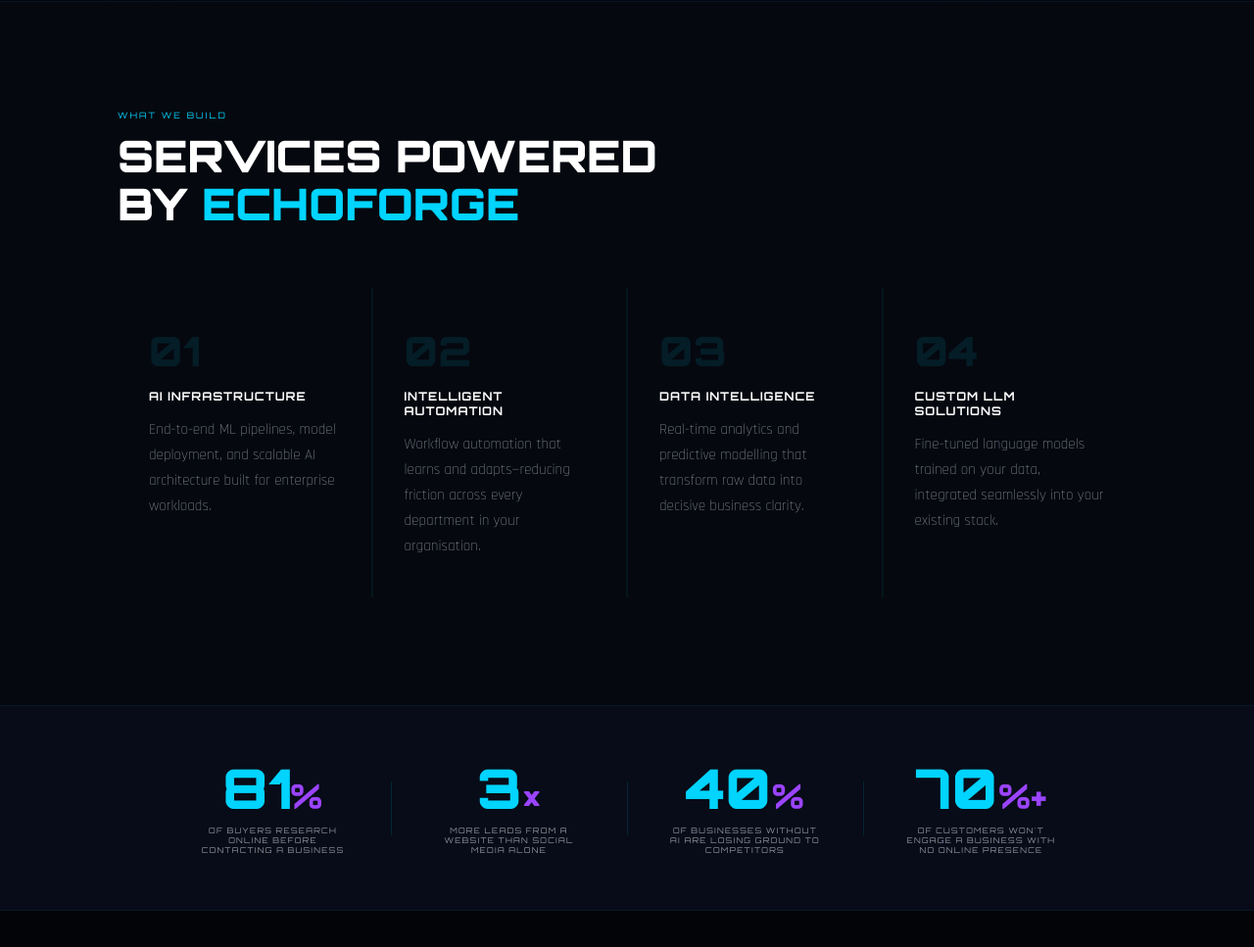
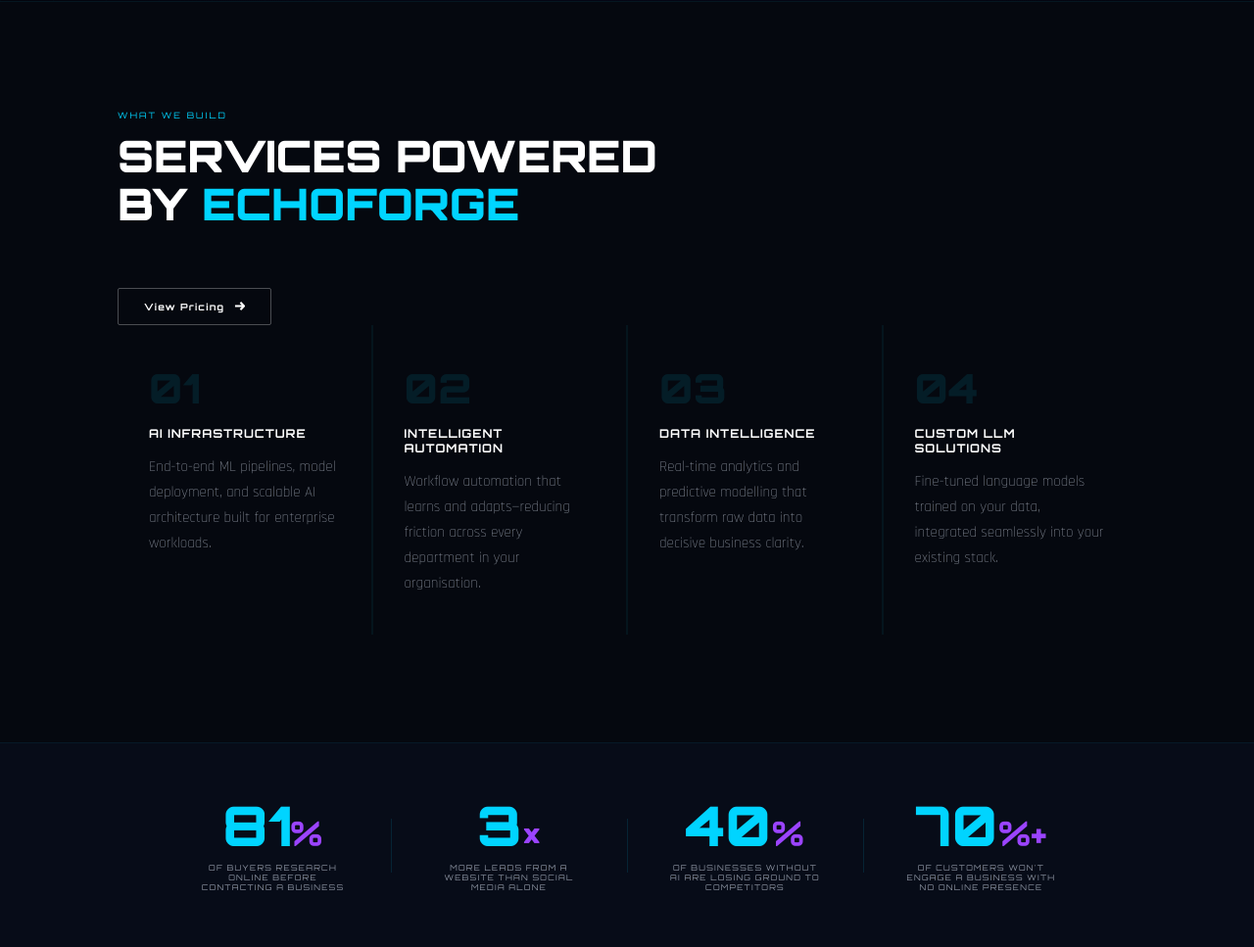
Before and after one commit to swayle-67/fusion-ii, a Flask app: page / in a window 1280 px wide. Shown: the part 799-1766 px from the top of the page at 98% size. Run offline with Flask 3, Linux system fonts and the light colour scheme; data that the repository does not hold is empty; some libraries are stand-ins or nearby versions; grey boxes are pictures that could not be loaded.

Commit message:
lock in chjat

```diff
--- a/templates/index.html
+++ b/templates/index.html
@@ -38,6 +38,7 @@
   <div class="container">
     <p class="section-label" data-reveal>What We Build</p>
     <h2 class="section-heading" data-reveal>Services Powered<br>by <span class="accent-text">EchoForge</span></h2>
+    <a href="/pricing" class="btn-secondary" style="margin-left:auto">View Pricing <svg viewBox="0 0 12 12" fill="none" stroke="currentColor" stroke-width="2.2"><path d="M1 6h10M7 2l4 4-4 4"/></svg></a>
     <div class="services-grid">
       <div class="service-card" data-reveal>
         <div class="service-num">01</div>
```
